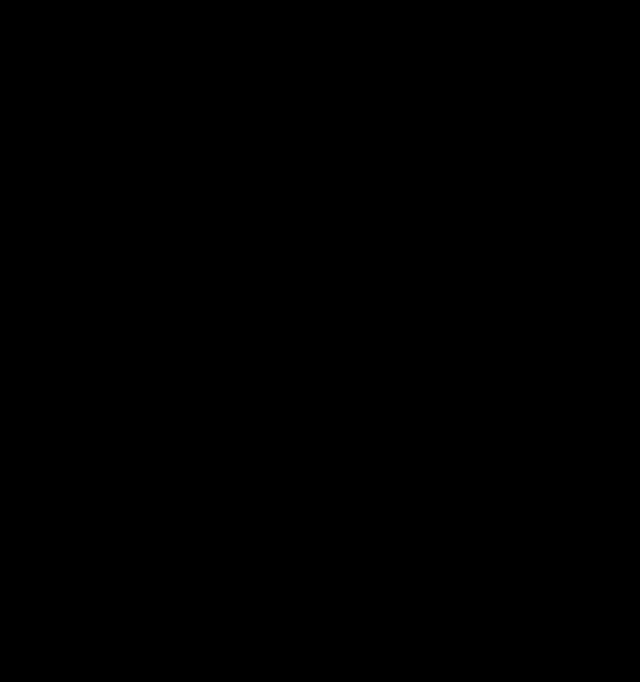
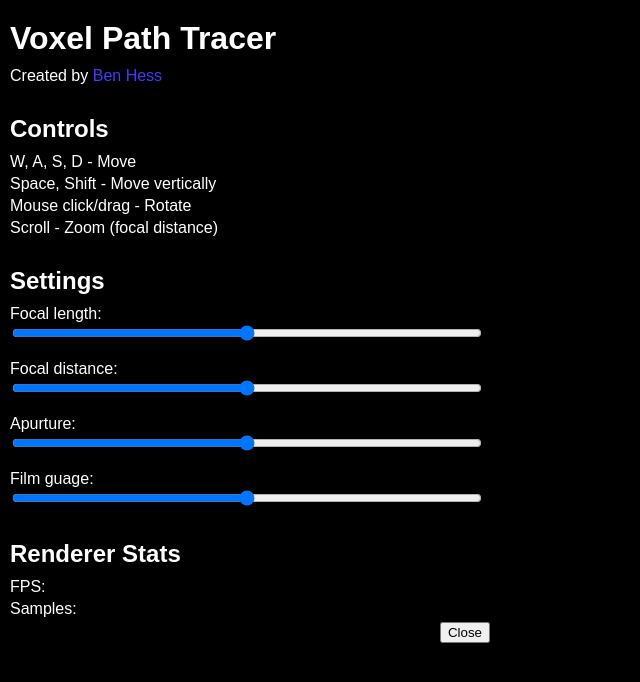
Before and after one commit to benhess02/voxel-ray-tracer, a website: page static/index.html in a window 1280 px wide. Shown: the whole page, without its empty margins (0-640 px from the left). Drawn offline with Linux system fonts and the light colour scheme.

Commit message:
Added UI

```diff
--- a/src/shaders/pathtrace.vert
+++ b/src/shaders/pathtrace.vert
@@ -1,11 +1,12 @@
 #version 300 es
+uniform float filmGuage;
 uniform vec2 outputSize;
 in vec4 vPosition;
 out vec2 cameraPoint;
 out vec2 uv;
 void main() {
-    float aspectRatio = float(outputSize.x) / float(outputSize.y);
-    cameraPoint = vec2(vPosition.x * aspectRatio, vPosition.y);
+    float scale = filmGuage / outputSize.x;
     uv = (vPosition.xy + 1.0) / 2.0;
+    cameraPoint = (vPosition.xy / 2.0) * outputSize * scale;
     gl_Position = vPosition;
 }
--- a/static/index.html
+++ b/static/index.html
@@ -17,6 +17,39 @@
 </head>
 <body>
     <canvas id="cvs"></canvas>
+    <div class="menu">
+        <h1>Voxel Path Tracer</h1>
+        <p class="credit">Created by <a href="https://benhess02.github.io/" target="_blank">Ben Hess</a></p>
+        <div id="menu-content">
+            <h2>Controls</h2>
+            <p>W, A, S, D - Move</p>
+            <p>Space, Shift - Move vertically</p>
+            <p>Mouse click/drag - Rotate</p>
+            <p>Scroll - Zoom (focal distance)</p>
+            </p>
+            <h2>Settings</h2>
+            <div class="menu-item">
+                <span id="focal-length-label">Focal length:</span>
+                <input type="range" id="focal-length-slider" min="5" max="200", step="0.01">
+            </div>
+            <div class="menu-item">
+                <span id="focal-distance-label">Focal distance:</span>
+                <input type="range" id="focal-distance-slider" min="0.5" max="40", step="0.01">
+            </div>
+            <div class="menu-item">
+                <span id="apurture-label">Apurture:</span>
+                <input type="range" id="apurture-slider" min="0.5" max="50", step="0.01">
+            </div>
+            <div class="menu-item">
+                <span id="film-guage-label">Film guage:</span>
+                <input type="range" id="film-guage-slider" min="5" max="100", step="0.01">
+            </div>
+            <h2>Renderer Stats</h2>
+            <p id="fps-label">FPS:</p>
+            <p id="samples-label">Samples:</p>
+        </div>
+        <button id="more-btn">Close</button>
+    </div>
     <script src="bundle.js"></script>
 </body>
 </html>
--- a/static/style.css
+++ b/static/style.css
@@ -1,9 +1,17 @@
+* {
+    box-sizing: border-box;
+}
+
 html, body, #cvs {
     margin: 0px;
     padding: 0px;
     border: none;
     width: 100%;
     height: 100%;
+}
+
+body {
+    overflow: hidden;
 }
 
 body, #cvs {
@@ -13,3 +21,65 @@ body, #cvs {
 #cvs {
     display: block;
 }
+
+.menu {
+    position: absolute;
+    display: flex;
+    align-items: flex-start;
+    flex-direction: column;
+    top: 0px;
+    left: 0px;
+    padding: 10px;
+    background-color: rgba(0, 0, 0, 0.6);
+    color: white;
+    width: 500px;
+    max-width: 100%;
+    max-height: 100% !important;
+    font-family: Arial, Helvetica, sans-serif;
+}
+
+.menu a {
+    color: rgb(65, 59, 255);
+    text-decoration: none;
+}
+
+.menu h1 {
+    margin-top: 10px;
+    margin-bottom: 10px;
+}
+
+.credit {
+    margin-top: 0px;
+    margin-bottom: 0px;
+}
+
+#more-btn {
+    display: block;
+    align-self: flex-end;
+}
+
+#menu-content {
+    padding-right: 10px;
+    width: 100%;
+    overflow-y: auto;
+    scrollbar-color: white transparent;
+}
+
+.menu h2 {
+    margin-top: 30px;
+    margin-bottom: 10px;
+}
+
+#menu-content p {
+    display: block;
+    margin-top: 4px;
+    margin-bottom: 4px;
+}
+
+.menu-item {
+    margin-bottom: 15px;
+}
+
+.menu-item input[type=range] {
+    width: 100%;
+}
```
Also changed, not shown: src/index.ts (+109 -27 lines).
